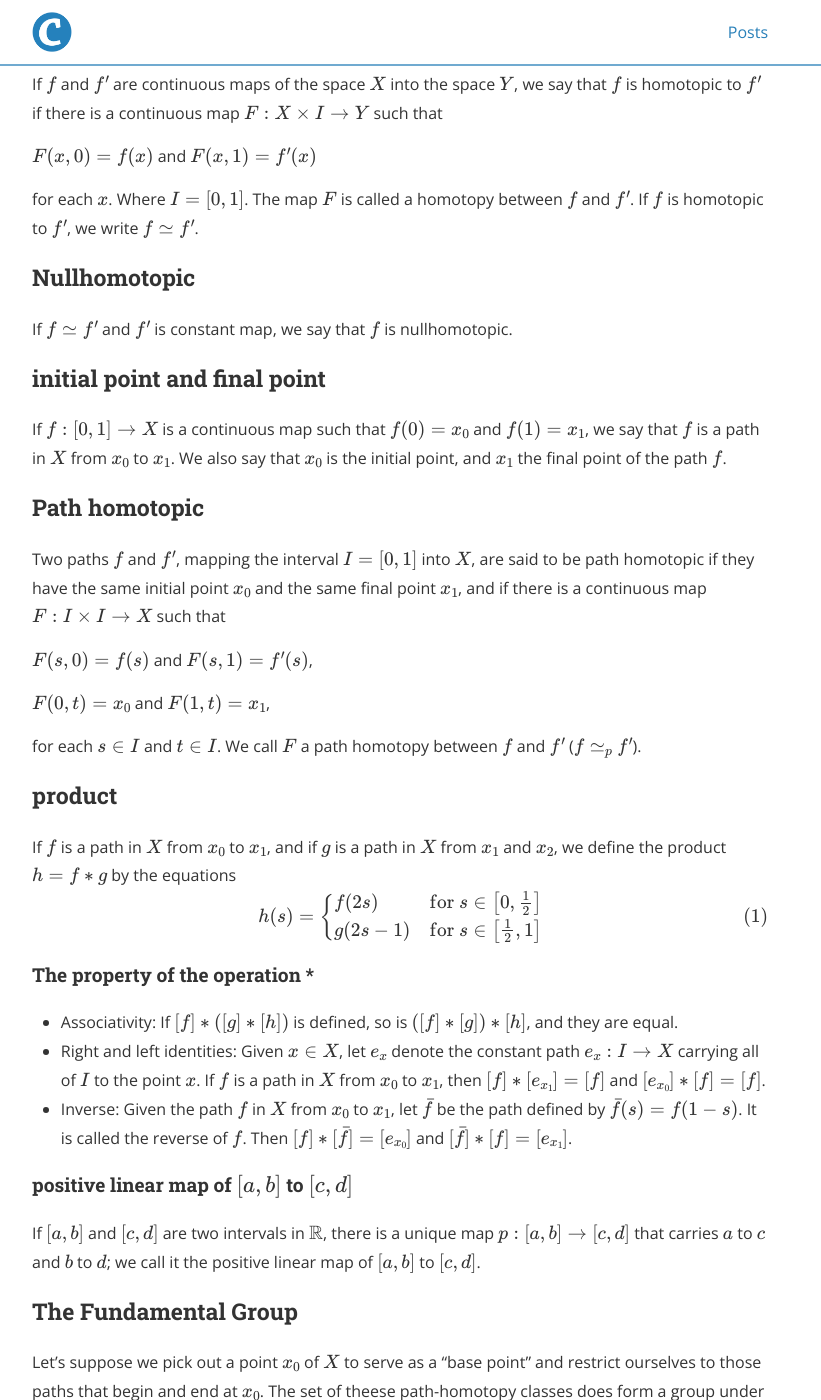
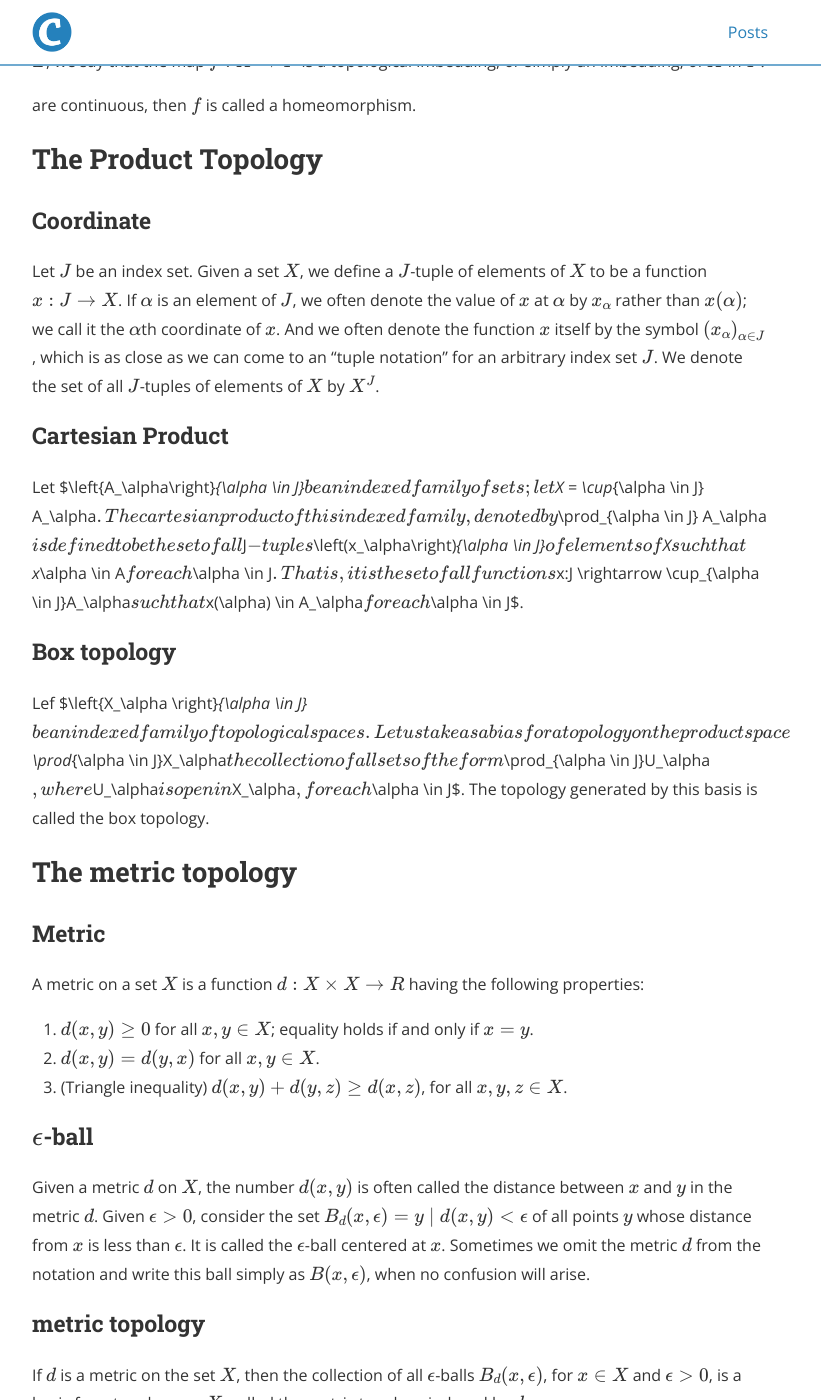
Before and after one commit to trip2eee/trip2eee.github.io, a Jekyll site: the page built from _posts/2022-10-21-Glossary-of-topology.md, in a window 1280 px wide and 1400 px high, scrolled down 2561 px. Shown: the whole window, without its empty margins (240-1061 px from the left). Built offline with Jekyll 4.4.1, drawn with Linux system fonts in a browser that asks for light colours; nearby versions of some CDN libraries; formulas are drawn with MathJax 3; some of the changed text lies outside the part shown.

Commit message:
topology updated.

```diff
--- a/_posts/2022-10-21-Glossary-of-topology.md
+++ b/_posts/2022-10-21-Glossary-of-topology.md
@@ -69,8 +69,36 @@ Let $X$ and $Y$ be topological spaces; let $f:X \rightarrow Y$ be a bijection. I
 
 $f^{-1}: Y \rightarrow X$
 
+### imbedding (embedding)
+Suppose that $f: X\rightarrow Y$ is an injective continuous map, where $X$ and $Y$ are topological space. Let $Z$ be the image set $f(X)$, considered as a subspace of $Y$; then the function $f':X \rightarrow Z$ obtained by restricting the range of $f$ is bijective. If $f'$ happens to be a homeomorphism of $X$ with $Z$, we say that the map $f: X \rightarrow Y$ is a topological imbedding, or simply an imbedding, of $X$ in $Y$.
+
+
 are continuous, then $f$ is called a homeomorphism.
 
+## The Product Topology
+### Coordinate
+Let $J$ be an index set. Given a set $X$, we define a $J$-tuple of elements of $X$ to be a function $x:J \rightarrow X$. If $\alpha$ is an element of $J$, we often denote the value of $x$ at $\alpha$ by $x_{\alpha}$ rather than $x(\alpha)$; we call it the $\alpha$th coordinate of $x$. And we often denote the function $x$ itself by the symbol $\left(x_{\alpha}\right)_{\alpha \in J}$, which is as close as we can come to an "tuple notation" for an arbitrary index set $J$. We denote the set of all $J$-tuples of elements of $X$ by $X^J$.
+
+### Cartesian Product
+Let $\left\{A_\alpha\right\}_{\alpha \in J}$ be an indexed family of sets; let $X = \cup_{\alpha \in J} A_\alpha$. The cartesian product of this indexed family, denoted by $\prod_{\alpha \in J} A_\alpha$ is defined to be the set of all $J$-tuples $\left(x_\alpha\right)_{\alpha \in J}$ of elements of $X$ such that $x_\alpha \in A$ for each $\alpha \in J$. That is, it is the set of all functions $x:J \rightarrow \cup_{\alpha \in J}A_\alpha$ such that $x(\alpha) \in A_\alpha$ for each $\alpha \in J$.
+
+### Box topology
+Lef $\left\{X_\alpha \right\}_{\alpha \in J}$ be an indexed family of topological spaces. Let us take as a bias for a topology on the product space $\prod_{\alpha \in J}X_\alpha$ the collection of all sets of the form $\prod_{\alpha \in J}U_\alpha$, where $U_\alpha$ is open in $X_\alpha$, for each $\alpha \in J$. The topology generated by this basis is called the box topology.
+
+## The metric topology
+### Metric
+A metric on a set $X$ is a function $d: X \times X \rightarrow R$ having the following properties:
+
+1. $d(x,y) \geq 0$ for all $x,y \in X$; equality holds if and only if $x=y$.
+2. $d(x,y) = d(y,x)$ for all $x,y \in X$.
+3. (Triangle inequality) $d(x,y) + d(y,z) \geq d(x,z)$, for all $x,y,z \in X$.
+
+### $\epsilon$-ball
+Given a metric $d$ on $X$, the number $d(x,y)$ is often called the distance between $x$ and $y$ in the metric $d$. Given $\epsilon > 0$, consider the set $B_d(x,\epsilon) = \{y \mid d(x,y) < \epsilon\}$ of all points $y$ whose distance from $x$ is less than $\epsilon$. It is called the $\epsilon$-ball centered at $x$.
+Sometimes we omit the metric $d$ from the notation and write this ball simply as $B(x,\epsilon)$, when no confusion will arise.
+
+### metric topology
+If $d$ is a metric on the set $X$, then the collection of all $\epsilon$-balls $B_d(x,\epsilon)$, for $x \in X$ and $\epsilon > 0$, is a basis for a topology on $X$, called the metric topology induced by $d$.
 
 ## The Fundamental Group
 ### Homotopic
```
